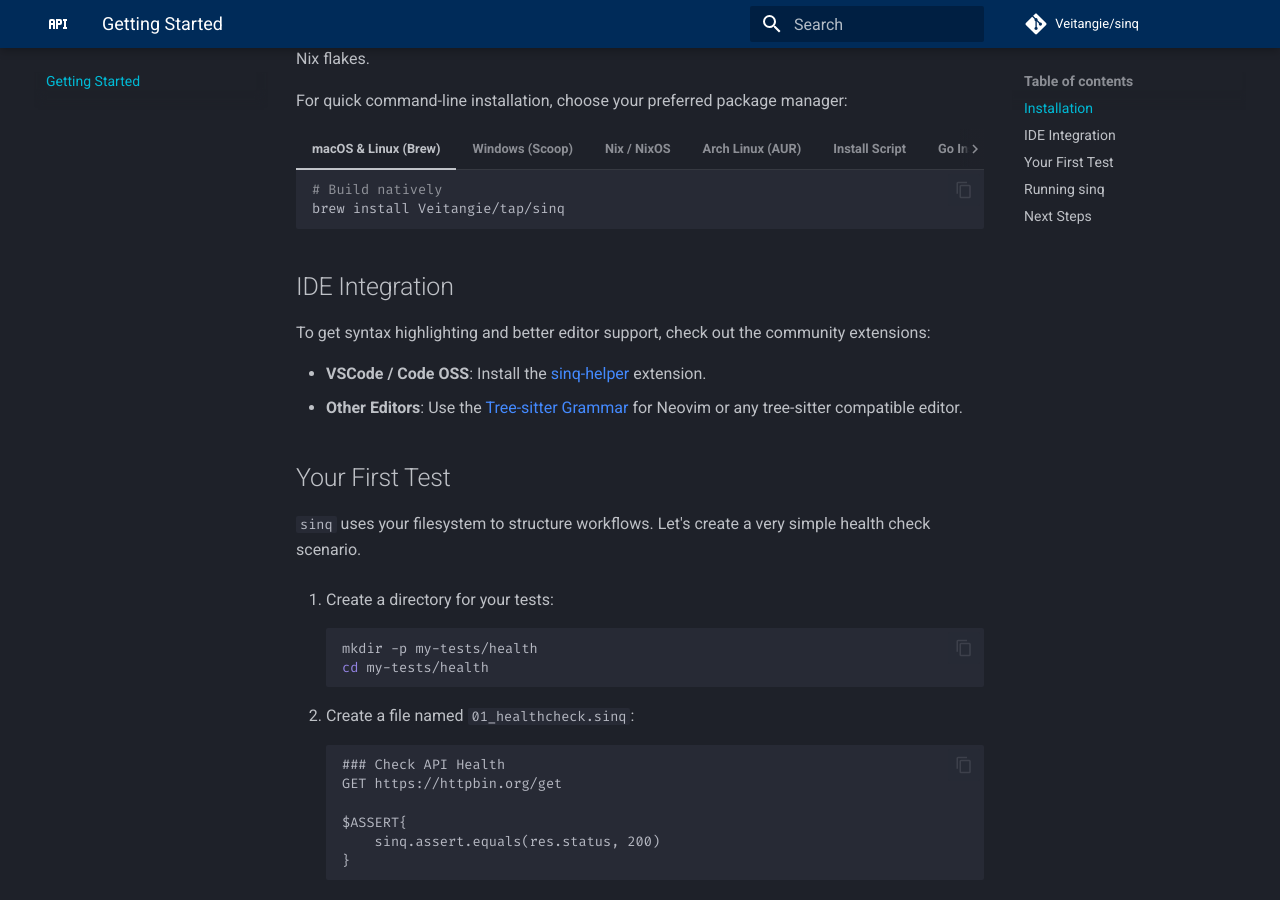
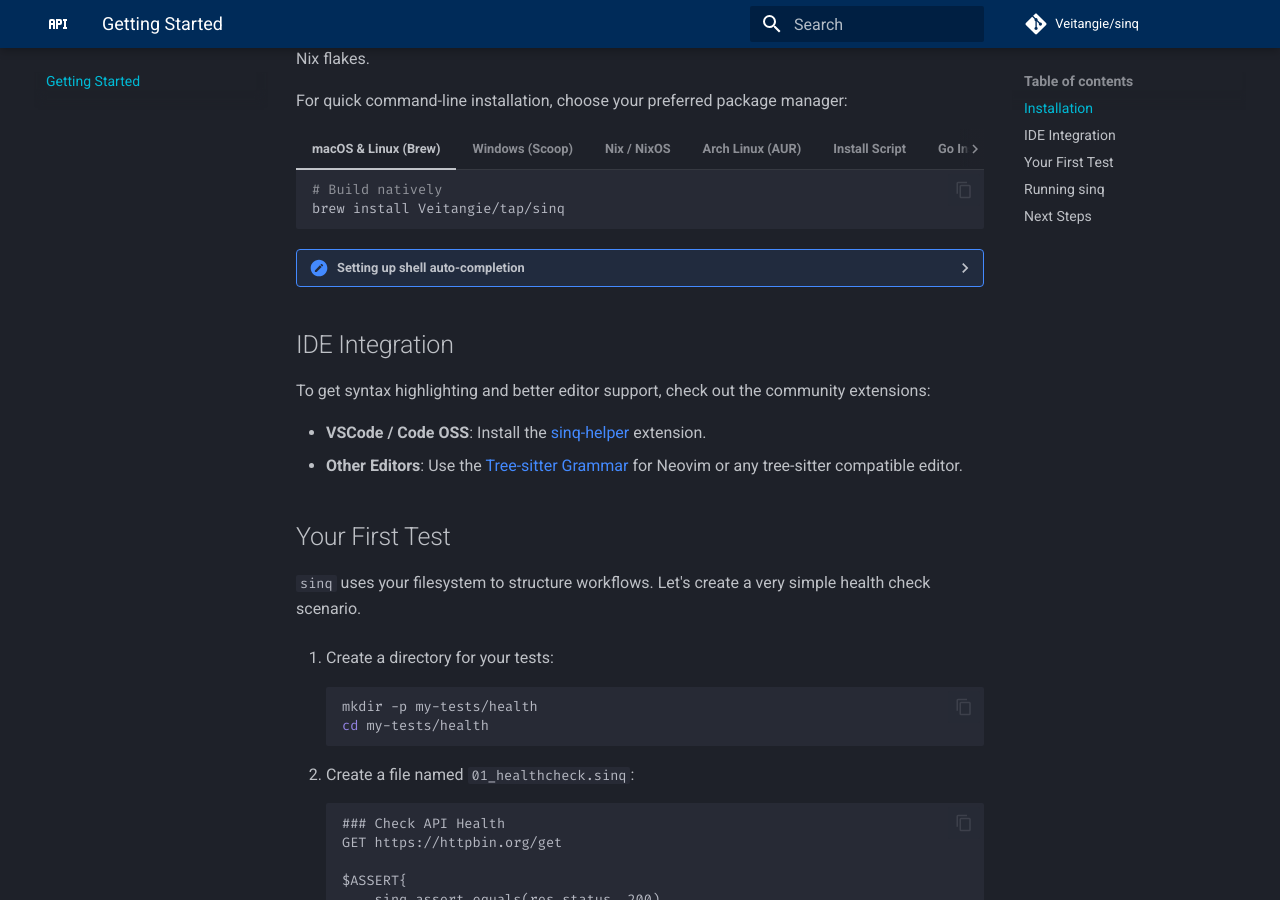
Before and after one commit to Veitangie/sinq, an MkDocs documentation site: the page built from docs/getting-started.md, in a window 1280 px wide and 900 px high, scrolled down 375 px. Built offline with MkDocs 1.6.1 and Material for MkDocs 9.7.7, drawn with Linux system fonts in a browser that asks for light colours; comment, search, counter and statistics services are not loaded.

Commit message:
fixed autocomplete and docs

````diff
--- a/docs/getting-started.md
+++ b/docs/getting-started.md
@@ -34,13 +34,30 @@ For quick command-line installation, choose your preferred package manager:
     ```bash
     curl -sL https://raw.githubusercontent.com/Veitangie/sinq/refs/heads/main/install.sh | bash
     ```
-    For shell auto-completion, add to your shell profile: `source <(sinq --completion)`
 
 === "Go Install"
     ```bash
     go install github.com/Veitangie/sinq/cmd/sinq@latest
     ```
-    For shell auto-completion, add to your shell profile: `source <(sinq --completion)`
+
+<details>
+<summary><strong>Setting up shell auto-completion</strong></summary>
+
+*(Note: If you installed `sinq` via native Linux packages (`.deb`, `.rpm`, `.apk`), the AUR, or the Homebrew Formula (`brew install Veitangie/tap/sinq`), completions are installed automatically and you can skip this step. For all other methods like the Homebrew Cask (`sinq-bin`), `scoop`, the install script, or `go install`, you'll need to set them up manually).*
+
+`sinq` supports auto-completion for Bash, Zsh, Fish, and PowerShell.
+
+To load completions dynamically in your current session:
+- **Bash/Zsh:** `source <(sinq --completion)`
+- **Fish:** `sinq --completion | source`
+- **PowerShell:** `sinq --completion | Invoke-Expression`
+
+To install completions permanently, save the output to your shell's completions directory:
+- **Bash:** `sinq --completion > ~/.local/share/bash-completion/completions/sinq`
+- **Zsh:** `sinq --completion > ~/.zfunc/_sinq` (and add `fpath+=~/.zfunc` before `compinit` in `.zshrc`)
+- **Fish:** `sinq --completion > ~/.config/fish/completions/sinq.fish`
+- **PowerShell:** Add `sinq --completion | Invoke-Expression` to your PowerShell profile.
+</details>
 
 ## IDE Integration
 
--- a/docs/man.md
+++ b/docs/man.md
@@ -321,6 +321,19 @@ Available keys include `name`, `description`, `env`, `req_timeout`, `script_time
 **1**
 : Failure. One or more scenarios failed an assertion, encountered a network timeout, crashed, or the CLI received invalid arguments.
 
+## AUTO-COMPLETION
+To load completions dynamically in your current session:
+- **Bash/Zsh:** `source <(sinq --completion)`
+- **Fish:** `sinq --completion | source`
+- **PowerShell:** `sinq --completion | Invoke-Expression`
+
+To install completions permanently, save the output to your shell's completions directory:
+- **Bash:** `sinq --completion > ~/.local/share/bash-completion/completions/sinq`
+- **Zsh:** `sinq --completion > ~/.zfunc/_sinq` (and add `fpath+=~/.zfunc` before `compinit` in `.zshrc`)
+- **Fish:** `sinq --completion > ~/.config/fish/completions/sinq.fish`
+- **PowerShell:** Add `sinq --completion | Invoke-Expression` to your PowerShell profile.
+
+
 ## EXAMPLES
 Run tests in the current directory with 20 concurrent workers:
     $ sinq --workers 20 .
````
Also changed, not shown: README.md (+18 -8 lines), 3 other files.
